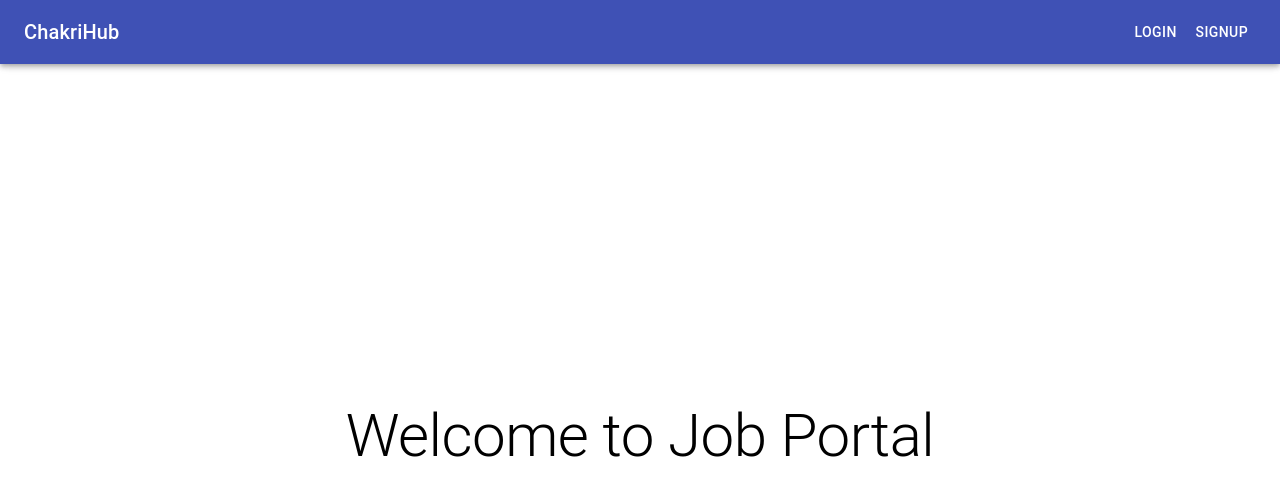
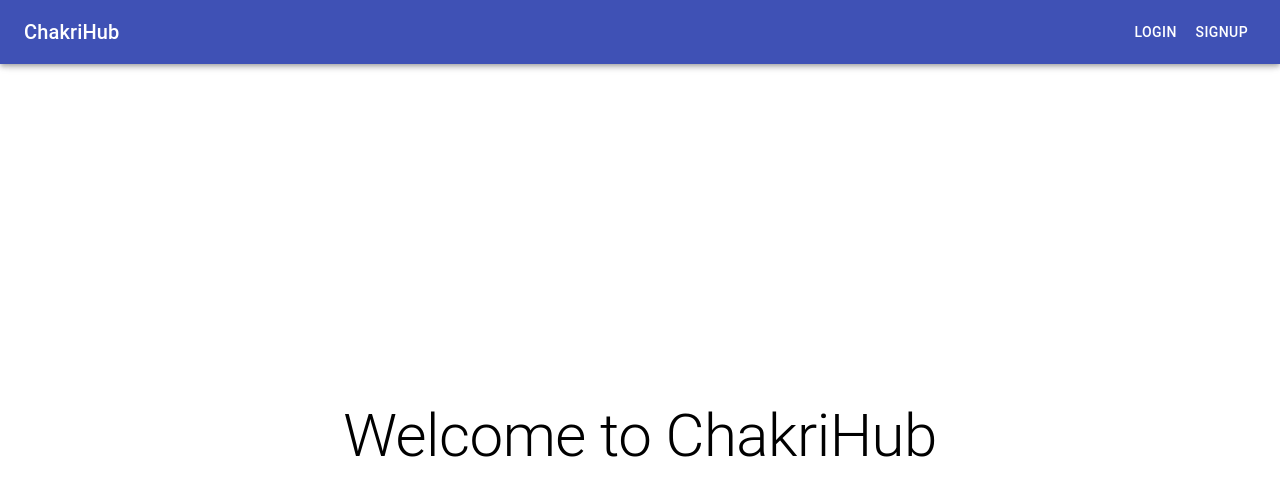
Before and after one commit to labiba-tasnim/online-job-portal, a React (Create React App) app in the folder frontend/: page / in a window 1280 px wide. Shown: the top 496 px of the page. Built offline with nearby package versions, Linux system fonts and the light colour scheme.

Commit message:
Update Welcome.js

```diff
--- a/frontend/src/component/Welcome.js
+++ b/frontend/src/component/Welcome.js
@@ -11,7 +11,7 @@
       style={{ padding: "30px", minHeight: "93vh" }}
     >
       <Grid item>
-        <Typography variant="h2">Welcome to Job Portal</Typography>
+        <Typography variant="h2">Welcome to ChakriHub</Typography>
       </Grid>
     </Grid>
   );
```
